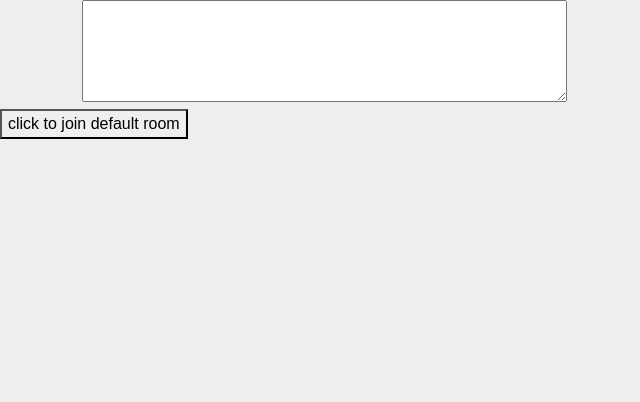
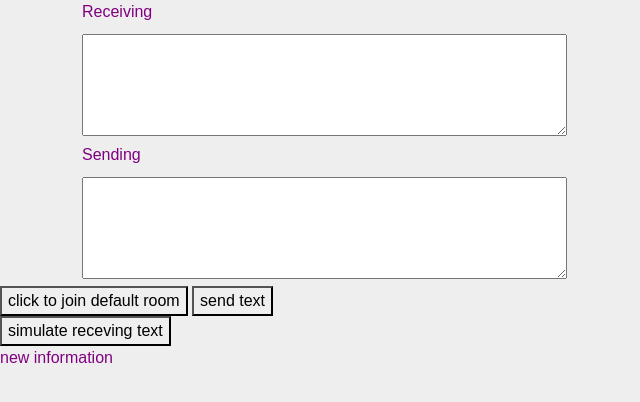
Before and after one commit to wiltchamberian/CITS3403_Project, a Flask app: template templates/send_text.html in a window 1280 px wide. Shown: the top 402 px of the page, without its empty margins (0-640 px from the left). Run offline with Flask 3, Linux system fonts and the light colour scheme; the template is opened without the code that fills it, so the values that code supplies are empty; some libraries are stand-ins or nearby versions.

Commit message:
client send, server received, chat room ok

```diff
--- a/app.py
+++ b/app.py
@@ -4,7 +4,7 @@ from flask import request
 
 #from flask_cors import CORS
 
-from flask_socketio import SocketIO, emit
+from flask_socketio import SocketIO, emit, join_room, leave_room
 
 import jwt
 import datetime
@@ -51,7 +51,7 @@ def protected():
       return {'error': 'Invalid token'}, 401
 
 @app.route('/send-text', methods = ['POST'])
-def receive_text():
+def save_text():
   res = db.receive_text(request)
   #deliver the text to members in the room
 
@@ -59,46 +59,45 @@ def receive_text():
 
 @app.route('/')
 def index():
-    return "Hello World"
-    return render_template('templates/base.html')
+    print("index!")
+    return render_template('send_text.html')
 
 #this is for testing
 @app.route('/debug',methods = ['POST', 'GET'])
 def debug():
     return "Debug"
-    if request.method == 'POST':
-      return "Receive Post"
-    if request.method == 'GET':
-      return "Receive Get"
 
 
 #for chatting, use long-connect
 @socketio.on('connect')
 def on_connect():
-    print('Client connected')
+    print('on_connect')
+    emit('connect-success', {'text': 'connected'})
     return "succuess"
 
 @socketio.on('join')
-def on_join():
-    username = request.data['username']
-    room = request.data['room']
+def on_join(request):
+    print('on_join')
+    username = request["username"]
+    room = request["room"]
     join_room(room)
-    emit('message', {'text': f'{username} enter {room}'}, room = room)
+    emit('join-success', {'text': f'{username} enter {room}'}, room = room)
 
 @socketio.on('leave')
 def on_leave():
+    print("on_leave")
     username = request.data['username']
     room = request.data['room']
     leave_room(room)
     emit('message', {'text': f'{username} leave {room}'}, room = room)
 
 @socketio.on('message')
-def on_message(data):
-    data = request.get_json()
-    username = data['username']
-    room = data['room']
-    text = data['text']
-    receive_text(request)
+def on_message(request):
+    print("on_message!")
+    username = request['username']
+    room = request['room']
+    text = request['text']
+    db.receive_text(text)
     emit('message', {'username': username, 'text': text}, room = room)
 
 @socketio.on('custom_event')
@@ -110,5 +109,5 @@ def on_custom_event(data):
 if __name__ == "__main__":
     #app.run(debug=True)
     #start server by flask-socketio
-    print("Flask-SocketIO version:", )
+    print("Flask-SocketIO Start")
     socketio.run(app, host='0.0.0.0',port = 5000)
--- a/templates/send_text.html
+++ b/templates/send_text.html
@@ -12,49 +12,82 @@
     </head>
     <body>
         <div class="container" style="position: relative; left: 00px; top: 00px;" >
+            <label>Receiving</label>
+            <textarea id = "receive-text" rows="4" cols="50">
+            </textarea>
+        </div>
+        <div class="container" style="position: relative; left: 00px; top: 00px;" >
+            <label>Sending</label>
             <textarea id = "send-text" rows="4" cols="50">
             </textarea>
         </div>
         <div>
             <button id = "dft_join">click to join default room</button>
+            <button id = "send-button">send text</button>
+        </div>
+        <div>
+          <button id = "simulate-receive">simulate receving text</button>
+        </div>
+        <div>
+          <!--<label id = "connecting">not connected</label>-->
+          <label id = "message">new information</label>
         </div>
         <script>
+
             var server_addr = "http://localhost:5000";
             var socket = null;
             var socket_send = null;
+            //var label = document.getElementById('connecting');
+            var label_message = document.getElementById('message');
+            const state = {
+              connected: false
+            };
+            function label_msg(message){
+              var label_message = document.getElementById('message');
+              label_message.innerHTML  = message;
+            }
 
             //apply for join room
             function join(){
-                var socket = io.connect(server_addr);
-                socket.on('connect', function() {
-                    socket.emit('my event', {data: 'I\'m connected!'});
+                socket = io.connect(server_addr);
+                socket.on('connect_error', function(error) {
+                  label_msg("connect error!");
+                  console.error('Failed to connect:', error);
+                  socket.close();
                 });
-
-                //socket = new WebSocket(server_addr);
-
-                /*
-                socket.onopen = function(event) {
-                  console.log('join success:', event);
-
-                  socket_send = new WebSocket(server_addr +"//message");
-                  socket_send.onopen = function(event){
-                    console.log('send ready:', event);
-                  }
-
-                  socket.close()
-                };*/
+                socket.on('connect-success', function(data) {
+                    label_msg("connect sucess!");
+                    state.connected = true;
+                    socket.emit('join',
+                    { msg: 'I want to join the room',
+                      username: "yao tang",
+                      room:"default room"
+                    });
+                    socket.on('join-success',function(data){
+                      label_msg("join success!")
+                      socket.on('message',onReceiveText);
+                    });
+                });
 
             }
 
-            function sendText(textarea){
+            function sendText(){
+                if(state.connected == false){
+                    label_message.setText("please make long connect to server!")
+                    return;
+                }
+                var textarea = document.getElementById('send-text');
                 var inputValue = textarea.value;
 
                 //create the data to be sent
                 var message = {
+                  msg: 'text message',
+                  username: "yao tang",
+                  room:"default room",
                   text: inputValue
                 };
-
-                socket_send.emit('message', message);
+                //socketio server can only receive json message
+                socket.emit('message', message);
 
                 // create XMLHttpRequest
                 //var xhr = new XMLHttpRequest();
@@ -64,16 +97,13 @@
                 //xhr.send(JSON.stringify(data));
             }
 
-            function onSendText(){
-                if (xhr.readyState === XMLHttpRequest.DONE) {
-                    if (xhr.status === 200) {
-                      console.log("success");
-                      console.log(xhr.responseText); // 服务端返回的响应数据
-                    } else {
-                      console.error("fail: " + xhr.status);
-                    }
-                }
+            function onReceiveText(data){
+              var textarea = document.getElementById('receive-text');
+              //var text = JSON.stringify(data);
+              var text = data["text"]
+              textarea.innerText = text;
             }
+
 
             /**** these are for add listeners ****/
             var textarea = document.getElementById('send-text');
@@ -83,14 +113,21 @@
               if (event.target === textarea) {
                 if (event.keyCode === 13) {
                   event.preventDefault();
-
-                  sendText(textarea)
+                  sendText()
                 }
               }
             });
 
             var bt = document.getElementById('dft_join');
             bt.addEventListener("click", join);
+            var bt2 = document.getElementById('send-button');
+            bt2.addEventListener("click", sendText);
+            var bt3 = document.getElementById('simulate-receive');
+            bt3.addEventListener("click", function(){
+              text = textarea.value;
+              onReceiveText(text);
+
+            } )
       </script>
     </body>
 </html>
```
Also changed, not shown: dbmgr.py (+4 -3 lines).
